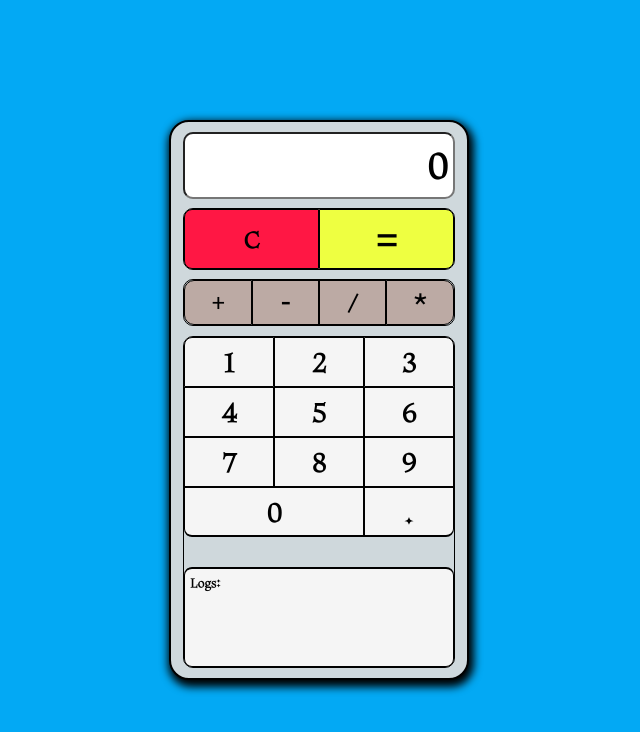
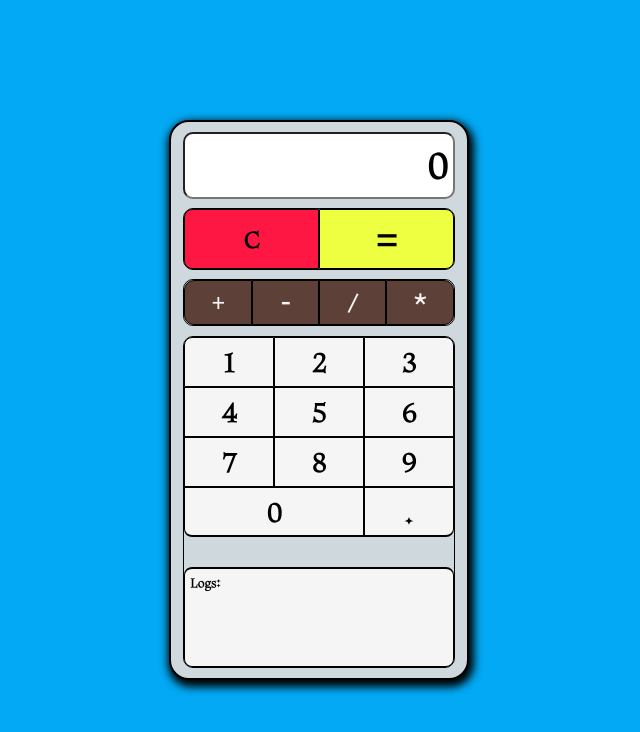
Before and after one commit to DeguzBelarus/React-Calculator-App, a React (Create React App) app: page / in a window 1280 px wide. Shown: the top 732 px of the page, without its empty margins (321-961 px from the left). Built offline with nearby package versions, Linux system fonts and the light colour scheme.

Commit message:
functionality improvement 6

```diff
--- a/src/components/CalculatorOperators/CalculatorOperators.scss
+++ b/src/components/CalculatorOperators/CalculatorOperators.scss
@@ -16,11 +16,16 @@
   align-items: center;
   box-sizing: border-box;
   border: 1px solid black;
-    background: #bcaaa4  ;
+  background: #5d4037;
   font-size: 22px;
   font-weight: bold;
   user-select: none;
+  color: whitesmoke;
   transition: 0.8s;
+
+  &:hover {
+    background: #ff6d00;
+  }
 }
 
 .plus {
@@ -32,7 +37,3 @@
   border-top-right-radius: 10px;
   border-bottom-right-radius: 10px;
 }
-
-.operator:hover {
-    background: #ff6d00 ;
-}
```
Lines whose indentation alone changed are shown as unchanged.
